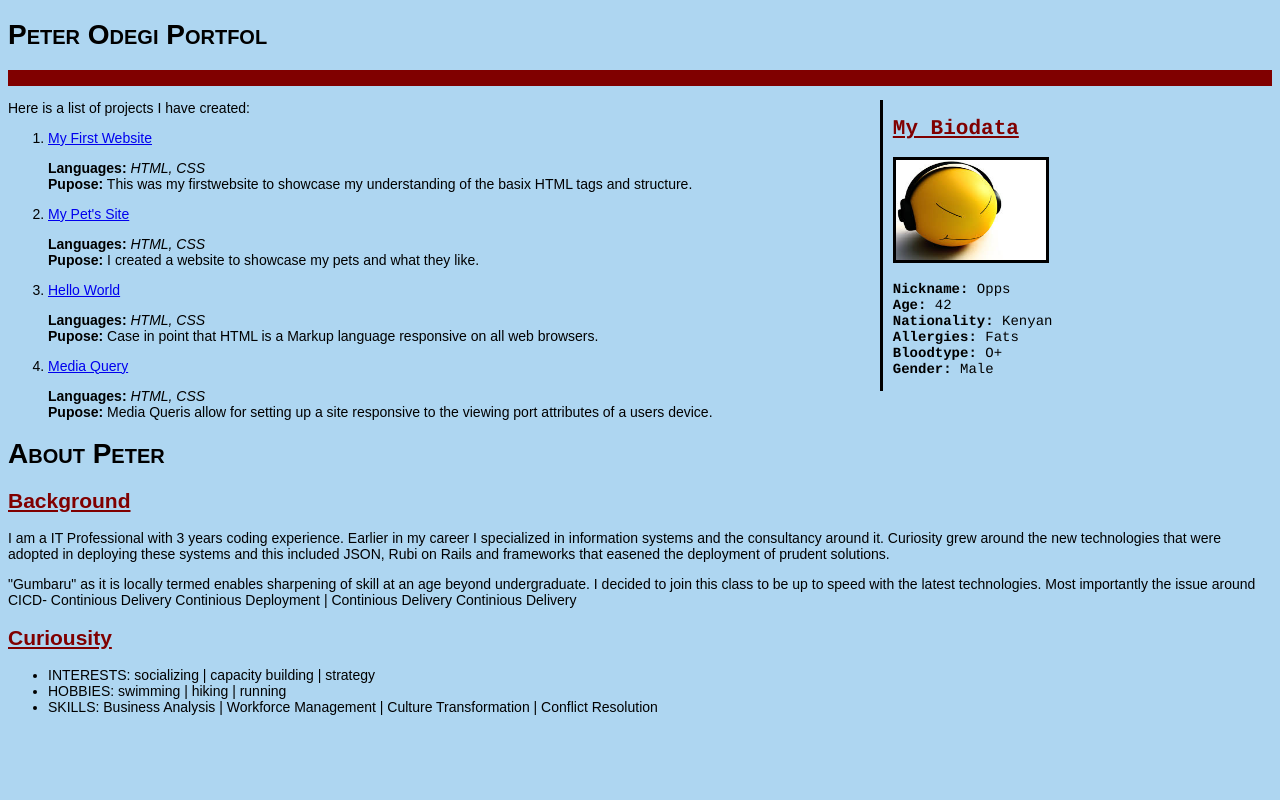
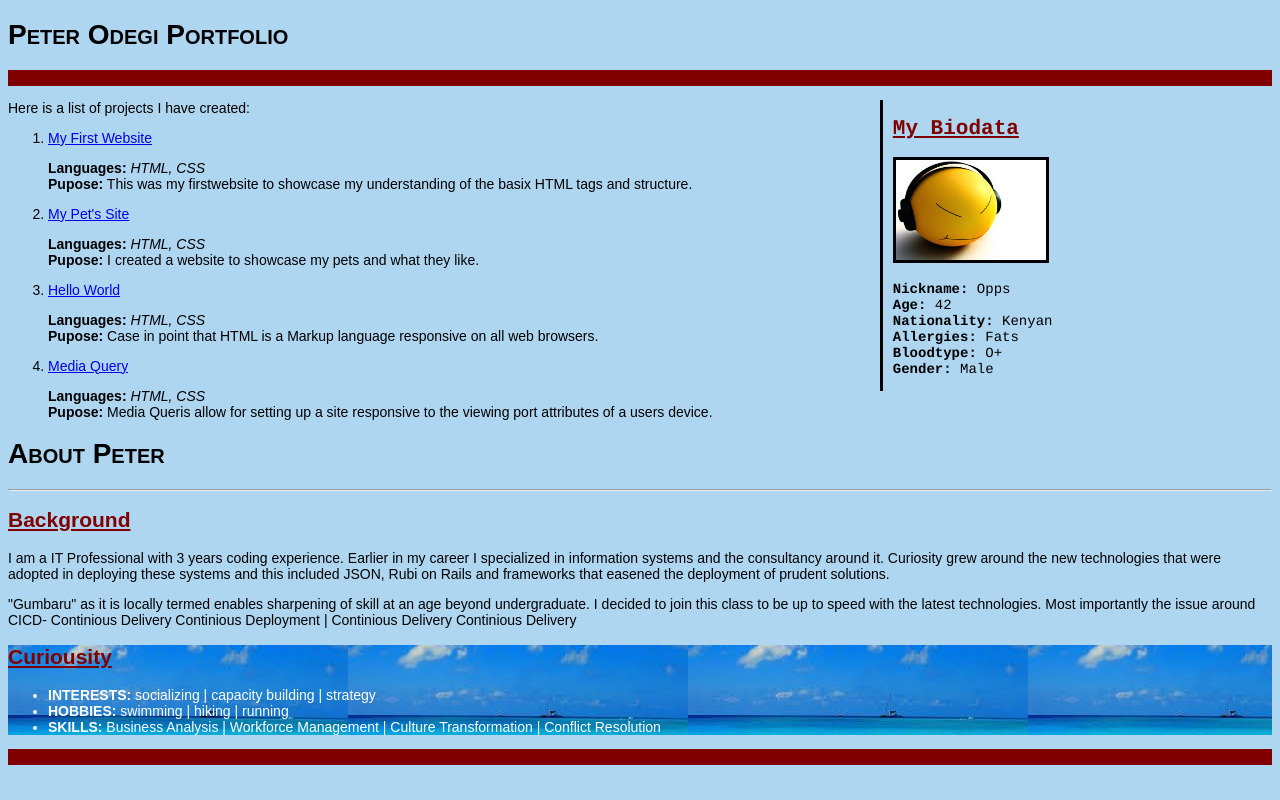
Before and after one commit to popiyo/myportfolio, a plain HTML site: page index.html in a window 1280 px wide. Drawn offline with Linux system fonts and the light colour scheme.

Commit message:
formatting added to curiosity

```diff
--- a/css/styles.css
+++ b/css/styles.css
@@ -38,3 +38,12 @@ h2{
 .barline p {
   background-color: maroon;
 }
+
+.curiosity {
+  background-image: url("../images/ocean.jpeg");
+    color: white;
+}
+
+.label {
+  font-weight: bold;
+}
--- a/index.html
+++ b/index.html
@@ -13,7 +13,7 @@
   </head>
   <body>
     <!--beginning of printed text -->
-    <h1>Peter Odegi Portfol</h1>
+    <h1>Peter Odegi Portfolio</h1>
 
 <div class="barline">
   <p><br/></p>
@@ -64,6 +64,7 @@
 
         <!--about section -->
       <h1>About Peter</h1>
+      <hr/>
       <h2>Background</h2>
       <p>
           I am a IT Professional with 3 years coding experience.
@@ -81,13 +82,20 @@
       </p>
 
         <!--my curiosity -->
-      <h2>Curiousity</h2>
-      <ul>
-        <li>INTERESTS: socializing | capacity building | strategy</li>
-        <li>HOBBIES: swimming | hiking | running</li>
-        <li>SKILLS: Business Analysis | Workforce Management | Culture Transformation | Conflict Resolution</li>
-      </ul>
+        <div class="curiosity">
+          <h2>Curiousity</h2>
+          <ul>
+            <li><span class="label">INTERESTS:</span> socializing | capacity building | strategy</li>
+            <li><span class="label">HOBBIES:</span> swimming | hiking | running</li>
+            <li><span class="label">SKILLS:</span> Business Analysis | Workforce Management | Culture Transformation | Conflict Resolution</li>
+          </ul>
+        </div>
 
+
+      <!--closing bar line -->
+      <div class="barline">
+        <p><br/></p>
+      </div>
 
   </body>
 </html>
```
